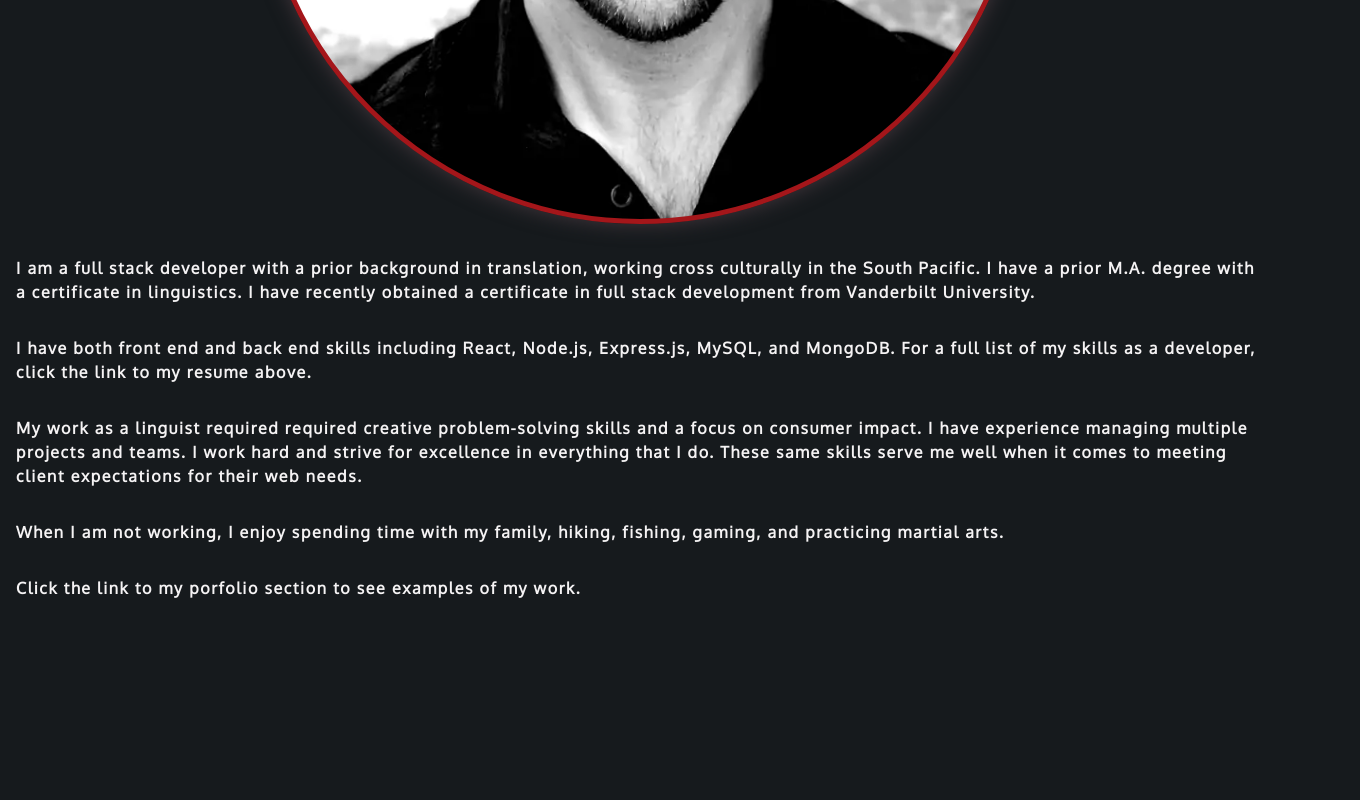
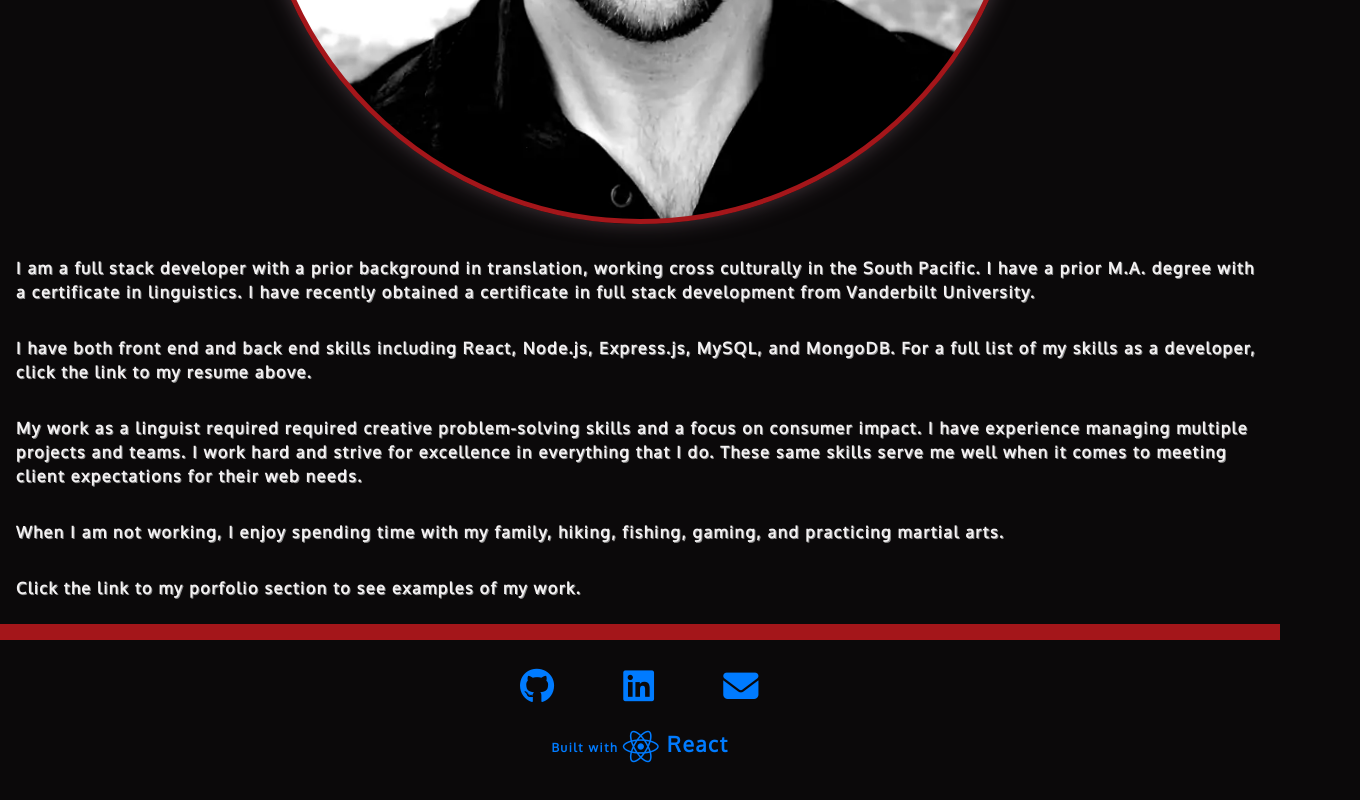
Before and after one commit to Craig5117/craigbennett-reaction, a React (Create React App) app: page / in a window 1280 px wide. Shown: the part 971-1771 px from the top of the page, 1360 px wide, since content can reach past the window. Before the commit the page ends 1595 px from the top, so only its background shows below. Built offline with nearby package versions, Linux system fonts and the light colour scheme.

Commit message:
footer layout finished

```diff
--- a/public/index.html
+++ b/public/index.html
@@ -5,6 +5,7 @@
     <link rel="icon" href="%PUBLIC_URL%/favicon.ico" />
     <link rel="preconnect" href="https://fonts.gstatic.com">
     <link rel="preconnect" href="https://fonts.gstatic.com">
+    <script src="https://kit.fontawesome.com/33354cd50d.js" crossorigin="anonymous"></script>
 <link href="https://fonts.googleapis.com/css2?family=Oxygen&family=Secular+One&display=swap" rel="stylesheet">
     <meta name="viewport" content="width=device-width, initial-scale=1" />
     <meta name="theme-color" content="#000000" />
--- a/src/App.js
+++ b/src/App.js
@@ -1,14 +1,16 @@
 import './App.css';
-import Header from './components/Header';
-import About from './components/About'
+import Header from './components/Header/Header';
+import About from './components/About/About';
+import Footer from './components/Footer/Footer';
 
 function App() {
   return (
-    <div>
+    <div className="overflow-hidden">
       <Header></Header>
       <main>
         <About />
       </main>
+      <Footer />
     </div>
   );
 }
--- a/src/components/About.js
+++ /dev/null
@@ -1,25 +0,0 @@
-import React from 'react';
-
-function About() {
-    return (
-        <section>
-            <div className="d-flex pb-5">
-                <div className="skew section-heading">
-                <h3 className="anti-skew">About Me</h3>
-                </div>
-            </div>
-            <div className="w-100">
-                <div className="bio-image"></div>
-                <article className="pt-4 px-3 bio-text">
-                <p className="py-2">I am a full stack developer with a prior background in translation, working cross culturally in the South Pacific. I have a prior M.A. degree with a certificate in linguistics. I have recently obtained a certificate in full stack development from Vanderbilt University.</p>
-                <p className="py-2">I have both front end and back end skills including React, Node.js, Express.js, MySQL, and MongoDB. For a full list of my skills as a developer, click the link to my resume above.</p>
-                <p className="py-2">My work as a linguist required required creative problem-solving skills and a focus on consumer impact. I have experience managing multiple projects and teams. I work hard and strive for excellence in everything that I do. These same skills serve me well when it comes to meeting client expectations for their web needs.</p>
-                <p className="py-2">When I am not working, I enjoy spending time with my family, hiking, fishing, gaming, and practicing martial arts.</p>
-                <p className="py-2">Click the link to my porfolio section to see examples of my work. </p>
-                </article>
-            </div>
-        </section>
-    )
-}
-
-export default About;
--- /dev/null
+++ b/src/components/About/About.js
@@ -0,0 +1,45 @@
+import React from 'react';
+
+function About() {
+  return (
+    <section>
+      <div className="d-flex">
+        <div className="skew section-heading">
+          <h3 className="anti-skew">About Me</h3>
+        </div>
+      </div>
+      <div className="w-100">
+        <div className="bio-image"></div>
+        <article className="pt-4 px-3 bio-text">
+          <p className="py-2">
+            I am a full stack developer with a prior background in translation,
+            working cross culturally in the South Pacific. I have a prior M.A.
+            degree with a certificate in linguistics. I have recently obtained a
+            certificate in full stack development from Vanderbilt University.
+          </p>
+          <p className="py-2">
+            I have both front end and back end skills including React, Node.js,
+            Express.js, MySQL, and MongoDB. For a full list of my skills as a
+            developer, click the link to my resume above.
+          </p>
+          <p className="py-2">
+            My work as a linguist required required creative problem-solving
+            skills and a focus on consumer impact. I have experience managing
+            multiple projects and teams. I work hard and strive for excellence
+            in everything that I do. These same skills serve me well when it
+            comes to meeting client expectations for their web needs.
+          </p>
+          <p className="py-2">
+            When I am not working, I enjoy spending time with my family, hiking,
+            fishing, gaming, and practicing martial arts.
+          </p>
+          <p className="py-2">
+            Click the link to my porfolio section to see examples of my work.{' '}
+          </p>
+        </article>
+      </div>
+    </section>
+  );
+}
+
+export default About;
--- /dev/null
+++ b/src/components/Footer/Footer.js
@@ -0,0 +1,16 @@
+import React from 'react';
+
+function Footer() {
+    return (
+        <footer className="d-flex align-items-center flex-column">
+            <div className="d-flex justify-content-between footer-links">
+            <a href="https://github.com/Craig5117" target="_blank" rel="nofollow noopener noreferrer"><i className="fab fa-github contact-link"></i></a>
+            <a href="https://www.linkedin.com/in/craigbennett5117/" target="_blank" rel="nofollow noopener noreferrer"><i className="fab fa-linkedin contact-link"></i></a>
+            <a href="mailto:craig.bennett5117@gmail.com"><i className="fas fa-envelope contact-link"></i></a>
+            </div>
+            <a href="https://reactjs.org/" className="mt-3"><p>Built with <i className="fab fa-react icon footer-logo"></i><span> React</span></p></a>
+        </footer>
+    )
+}
+
+export default Footer;
--- a/src/components/Header.js
+++ b/src/components/Header/Header.js
@@ -1,5 +1,5 @@
 import React from 'react';
-import Navigation from './Nav';
+import Navigation from '../Nav/Nav';
 
 function Header() {
   return (
--- a/src/index.css
+++ b/src/index.css
@@ -13,7 +13,7 @@ theme text 1(cultured): #F5F3F4
 }
 
 :root {
-  --bg-theme: #161A1D;
+  --bg-theme: #0B090A;
   --accent-theme: #A4161A;
   --text-theme: #F5F3F4;
 }
@@ -47,7 +47,7 @@ body {
 }
 
 body {
-  margin: 0;
+  margin: 0 0 1.5em 0;
   padding: 0;
   font-weight: 600;
   line-height: 1.5;
@@ -56,15 +56,17 @@ body {
   background: var(--bg-theme);
   color: var(--text-theme);
   font-family: 'Oxygen';
+
 }
 
 .section-heading {
   background-color: var(--text-theme);
   color: var(--accent-theme);
   margin-left: -48px;
+  margin-bottom: 3em;
   width: 17em;
   height: 4em;
-
+  box-shadow: 6px 4px #898989;
 }
 
 /* Header styles*/
@@ -107,13 +109,15 @@ h3 {
 .navbar-light .navbar-nav .nav-link.active {
   color: #BA181B;
   text-shadow: 0 0 15px #EA5D5F;
+  outline: none;
 }
+
 
 .navbar-light .navbar-nav .nav-link {
   font-family: 'Secular One';
   color: var(--text-theme);
   font-size: 1.3em;
-
+  outline: none;
 }
 
 .navbar-light .navbar-nav .nav-link:hover {
@@ -149,4 +153,43 @@ header {
 
 .bio-text {
   font-size: 1em;
+  text-shadow: 1px 1px #898989;
 }
+
+/* Footer styles */
+footer {
+  width: 100%;
+  border-top: solid 16px var(--accent-theme);
+  padding-top: 1.75em;
+}
+
+
+.contact-link {
+  font-size: 2.2em;
+}
+
+.footer-links {
+  width: 15rem;
+}
+
+footer p {
+  vertical-align: middle;
+  font-size: .75em;
+}
+
+.footer-logo {
+  font-size: 3em;
+}
+
+.icon {
+  position: relative;
+  top: 8px;
+}
+
+footer p span {
+  font-size: 1.75em;
+}
+
+footer a:hover {
+  text-decoration: none;
+}
```
Also changed, not shown: src/bootstrap-solid.svg (added), src/components/Nav/Nav.js (renamed from src/components/Nav.js).
